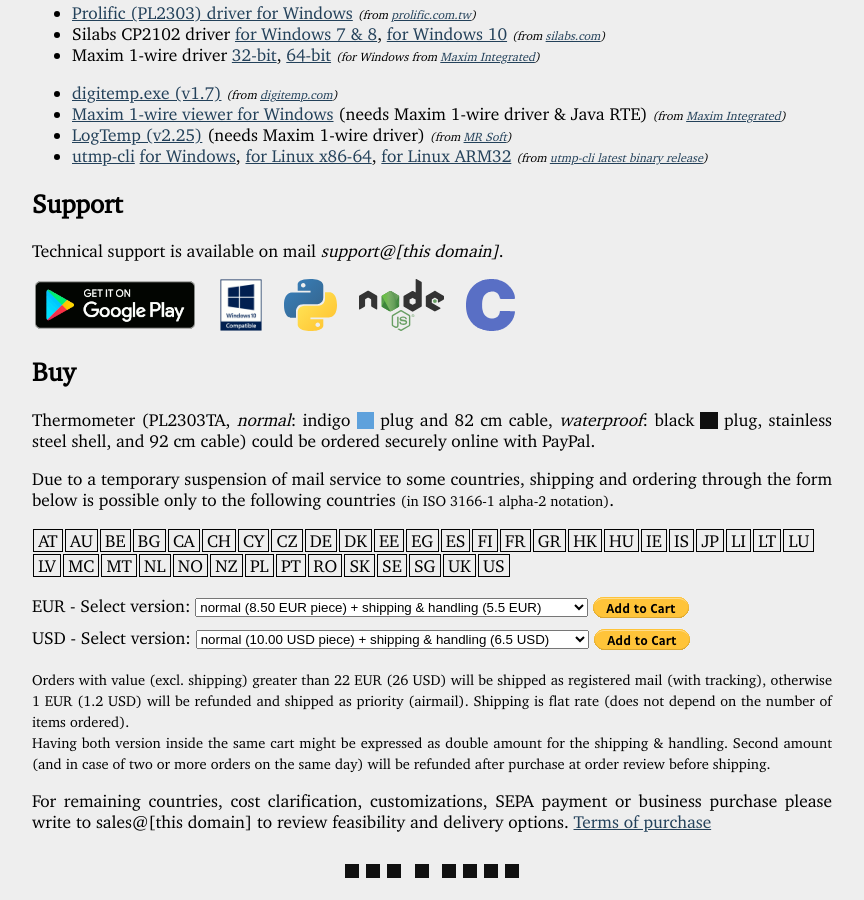
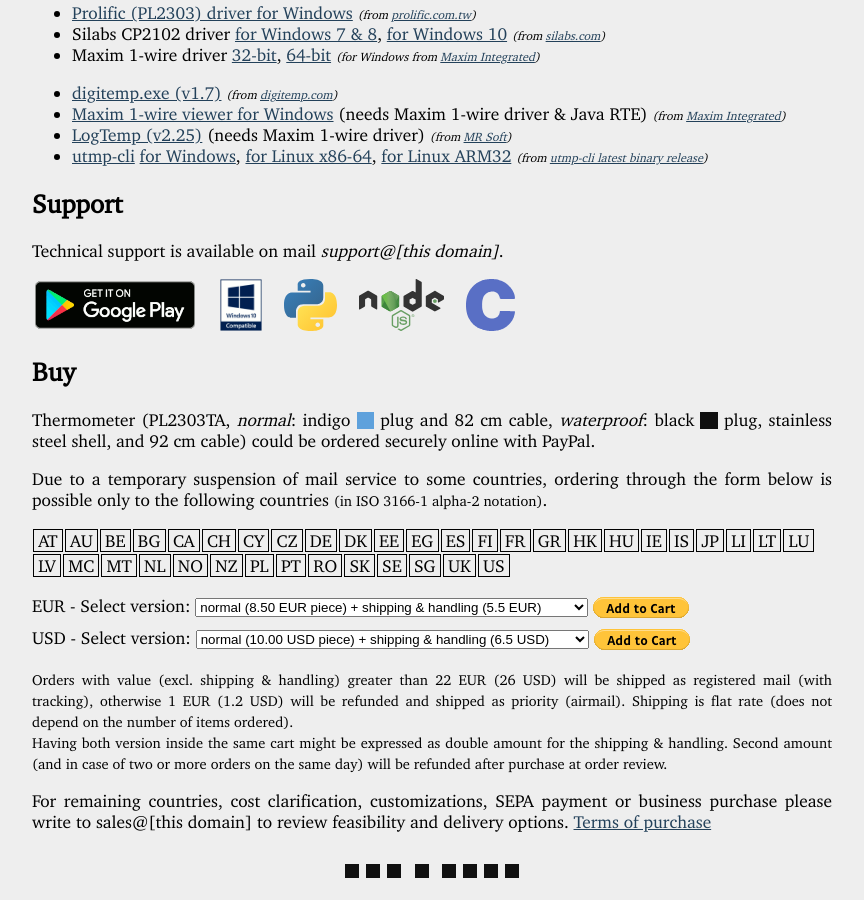
Before and after one commit to perproweb/utmp, a Jekyll site: the page index.html, which Jekyll copies as it is, in a window 1280 px wide and 900 px high, scrolled down 1338 px. Shown: the whole window, without its empty margins (208-1072 px from the left). Built offline with Jekyll 4.4.1, drawn with Linux system fonts in a browser that asks for light colours.

Commit message:
20211024

```diff
--- a/index.html
+++ b/index.html
@@ -2,7 +2,7 @@
 <html lang="en">
 <head>
   <meta charset="utf-8" />
-  <meta name="description" content="Perfect solution for monitoring air temperature at home, in a greenhouse or in a server room. Additional version with waterproof probe is available. Just connect to a PC and start logging temperatures." />
+  <meta name="description" content="Perfect solution for monitoring air temperature at home, in a greenhouse or in a server room. Additional version with waterproof probe is available. Just connect to a PC and start logging temperatures. Instructions, manuals and software provided." />
   <meta name="robots" content="index, follow" />
   <meta name="theme-color" content="#23415a" />
   <meta name="viewport" content="width=device-width, initial-scale=1.0" />
@@ -170,7 +170,7 @@
 Thermometer (PL2303TA, <em>normal</em>: indigo <span class="colorbox indigo"></span> plug and 82 cm cable, <em>waterproof</em>: black <span class="colorbox black"></span> plug, stainless steel shell, and 92 cm cable) could be ordered securely online with PayPal.
 </p>
 <p>
-Due to a temporary suspension of mail service to some countries, shipping and ordering through the form below is possible only to the following countries <small>(in ISO 3166-1 alpha-2 notation)</small>.
+Due to a temporary suspension of mail service to some countries, ordering through the form below is possible only to the following countries <small>(in ISO 3166-1 alpha-2 notation)</small>.
 </p>
 <ul id="countries"><li>AT</li><li>AU</li><li>BE</li><li>BG</li><li>CA</li><li>CH</li><li>CY</li><li>CZ</li><li>DE</li><li>DK</li><li>EE</li><li>EG</li><li>ES</li><li>FI</li><li>FR</li><li>GR</li><li>HK</li><li>HU</li><li>IE</li><li>IS</li><li>JP</li><li>LI</li><li>LT</li><li>LU</li><li>LV</li><li>MC</li><li>MT</li><li>NL</li><li>NO</li><li>NZ</li><li>PL</li><li>PT</li><li>RO</li><li>SK</li><li>SE</li><li>SG</li><li>UK</li><li>US</li></ul>
 
@@ -201,11 +201,11 @@
 <input type="image" src="btn_cart_SM.png" name="submit" alt="PayPal" />
 </form>
 <p><small>
-Orders with value (excl. shipping) greater than 22 EUR (26 USD) will be shipped as registered mail (with tracking), otherwise 1 EUR (1.2 USD) will be refunded and shipped as priority (airmail). Shipping is flat rate (does not depend on the number of items ordered).
+Orders with value (excl. shipping &amp; handling) greater than 22 EUR (26 USD) will be shipped as registered mail (with tracking), otherwise 1 EUR (1.2 USD) will be refunded and shipped as priority (airmail). Shipping is flat rate (does not depend on the number of items ordered).
 </small>
 <br />
 <small>
-Having both version inside the same cart might be expressed as double amount for the shipping &amp; handling. Second amount (and in case of two or more orders on the same day) will be refunded after purchase at order review before shipping.
+Having both version inside the same cart might be expressed as double amount for the shipping &amp; handling. Second amount (and in case of two or more orders on the same day) will be refunded after purchase at order review.
 </small></p>
 <p>
 For remaining countries, cost clarification, customizations, SEPA payment or business purchase please write to sales@[this domain] to review feasibility and delivery options. <a href="terms.pdf">Terms of purchase</a>
```
